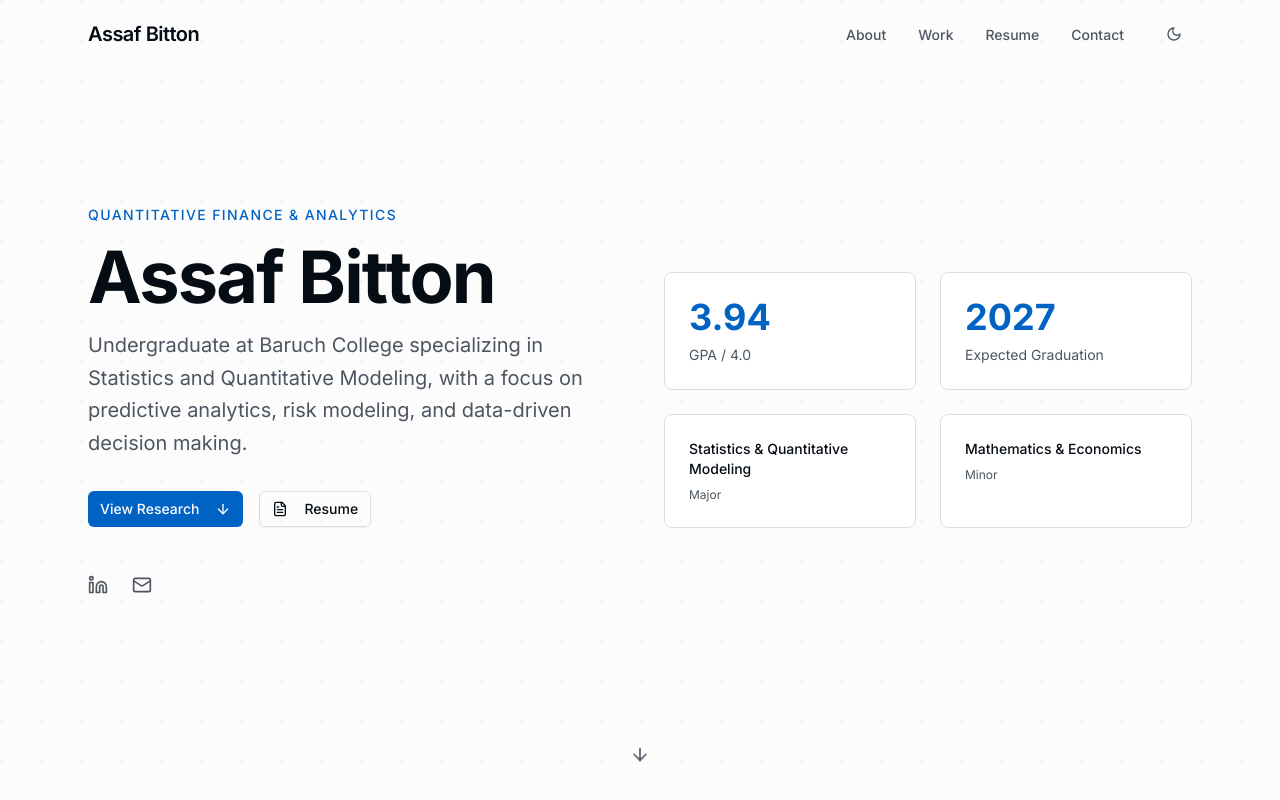
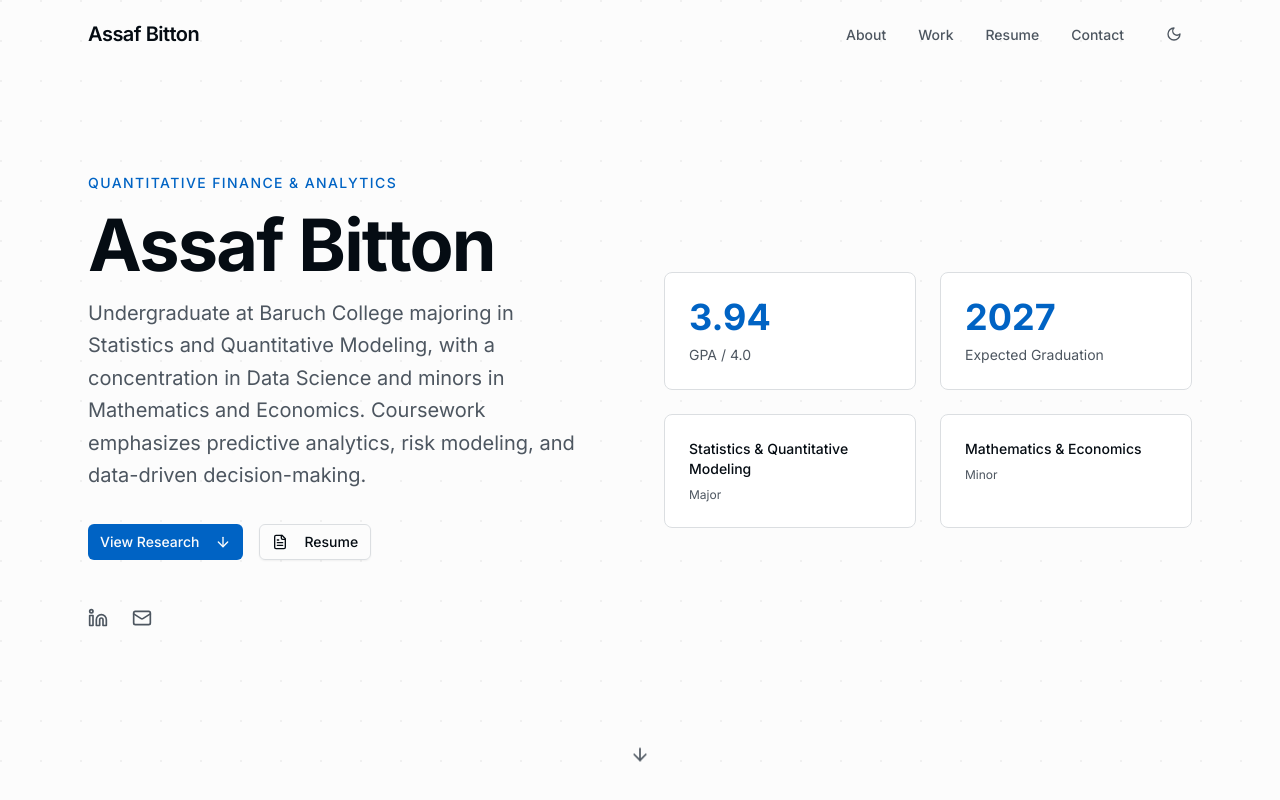
Before and after one commit to obitton/assaf-professional-portfolio, a Next.js app: page / in a window 1280 px wide. Shown: the top 800 px of the page. Built offline with nearby package versions, Linux system fonts and the light colour scheme.

Commit message:
Update hero bio and finalize resume fixes

```diff
--- a/components/hero.tsx
+++ b/components/hero.tsx
@@ -26,8 +26,7 @@ export function Hero() {
                 Assaf Bitton
               </h1>
               <p className="text-xl text-muted-foreground leading-relaxed max-w-lg">
-                Undergraduate at Baruch College specializing in Statistics and Quantitative Modeling,
-                with a focus on predictive analytics, risk modeling, and data-driven decision making.
+                Undergraduate at Baruch College majoring in Statistics and Quantitative Modeling, with a concentration in Data Science and minors in Mathematics and Economics. Coursework emphasizes predictive analytics, risk modeling, and data-driven decision-making.
               </p>
             </div>
 
```
